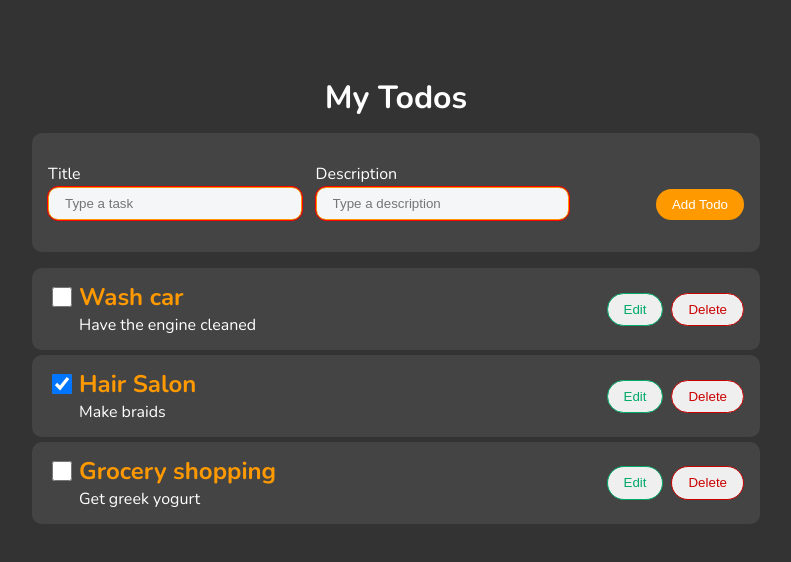
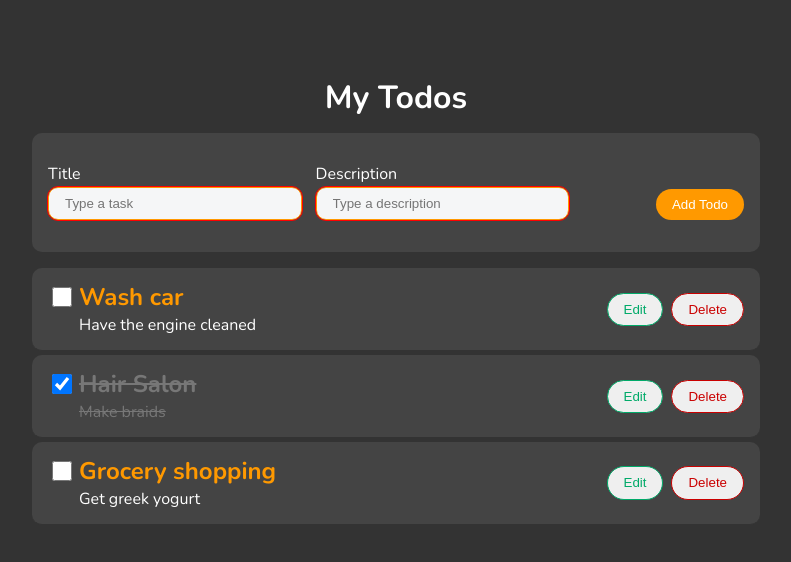
Before and after one commit to shakiraakinleye/todo-app, a React (Create React App) app: page / in a window 1280 px wide. Shown: the top 562 px of the page, without its empty margins (244-1035 px from the left). Built offline with nearby package versions, Linux system fonts and the light colour scheme.

Commit message:
style: added a line-through when todo is checed

```diff
--- a/src/components/Todo.js
+++ b/src/components/Todo.js
@@ -59,8 +59,8 @@ export function Todo({
         }}
       ></input>
       <div className="todo__details">
-        <h1 className="todo__title">{todo.title}</h1>
-        <p className="todo__desc">{todo.desc}</p>
+        <h1 className={todo.done ? "todo__title checked" : "todo__title"}>{todo.title}</h1>
+        <p className={todo.done ? "todo__desc checked" : "todo__desc"}>{todo.desc}</p>
       </div>
     </div>
   )
@@ -83,6 +83,7 @@ export function Todo({
     />
   )
 
+  // fix: Input loses focus during edit
 
   return (
     <div className="todo__container">
--- a/src/components/styles/todo.css
+++ b/src/components/styles/todo.css
@@ -54,6 +54,11 @@
   flex-wrap: wrap;
 }
 
+.checked {
+  text-decoration: line-through;
+  color: #777;
+}
+
 /* Buttons */
 .btns__container{
   display: flex;
```
